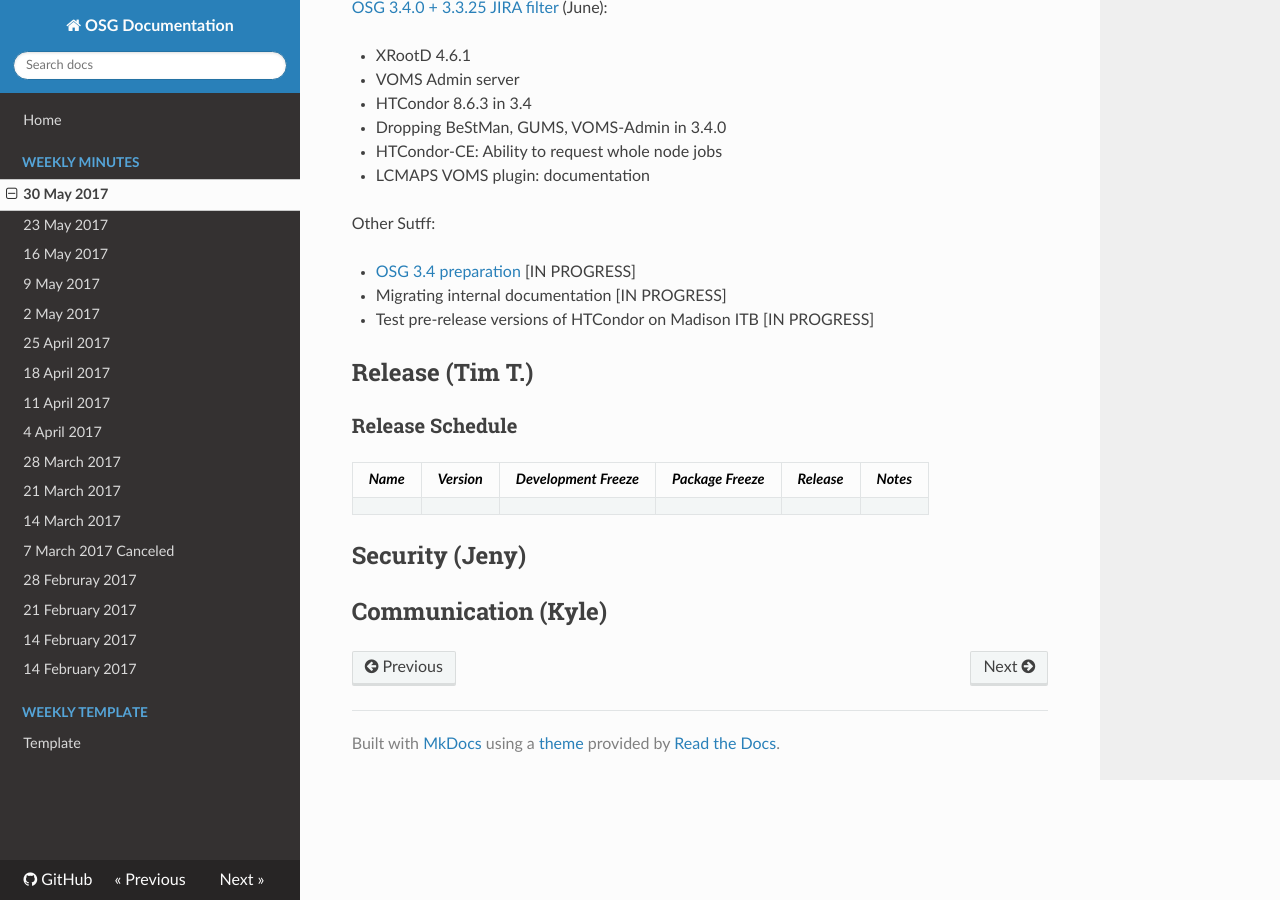
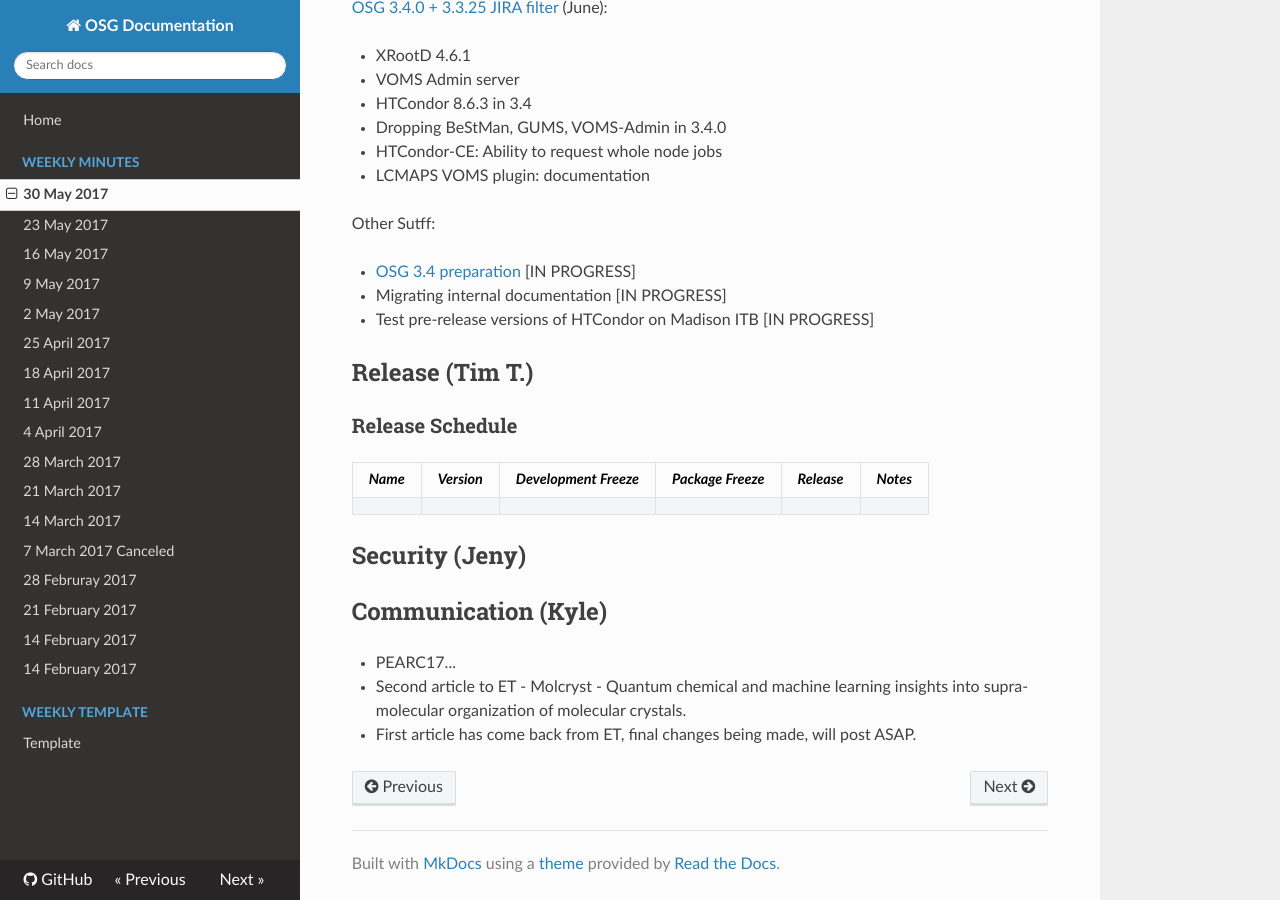
Before and after one commit to zsshah/production, an MkDocs documentation site: the page built from docs/WeeklyMinutes/30May2017.md, in a window 1280 px wide and 900 px high, scrolled down 1939 px. Built offline with MkDocs 1.6.1, drawn with Linux system fonts in a browser that asks for light colours; nearby versions of some CDN libraries; old or Windows-style settings are respelled for this version of MkDocs.

Commit message:
Update 30May2017.md

```diff
--- a/docs/WeeklyMinutes/30May2017.md
+++ b/docs/WeeklyMinutes/30May2017.md
@@ -71,3 +71,7 @@
 ## Security (Jeny)
 
 ## Communication (Kyle)
+
+   * PEARC17...
+   * Second article to ET - Molcryst - Quantum chemical and machine learning insights into supra-molecular organization of molecular crystals.
+   * First article has come back from ET, final changes being made, will post ASAP.
```
